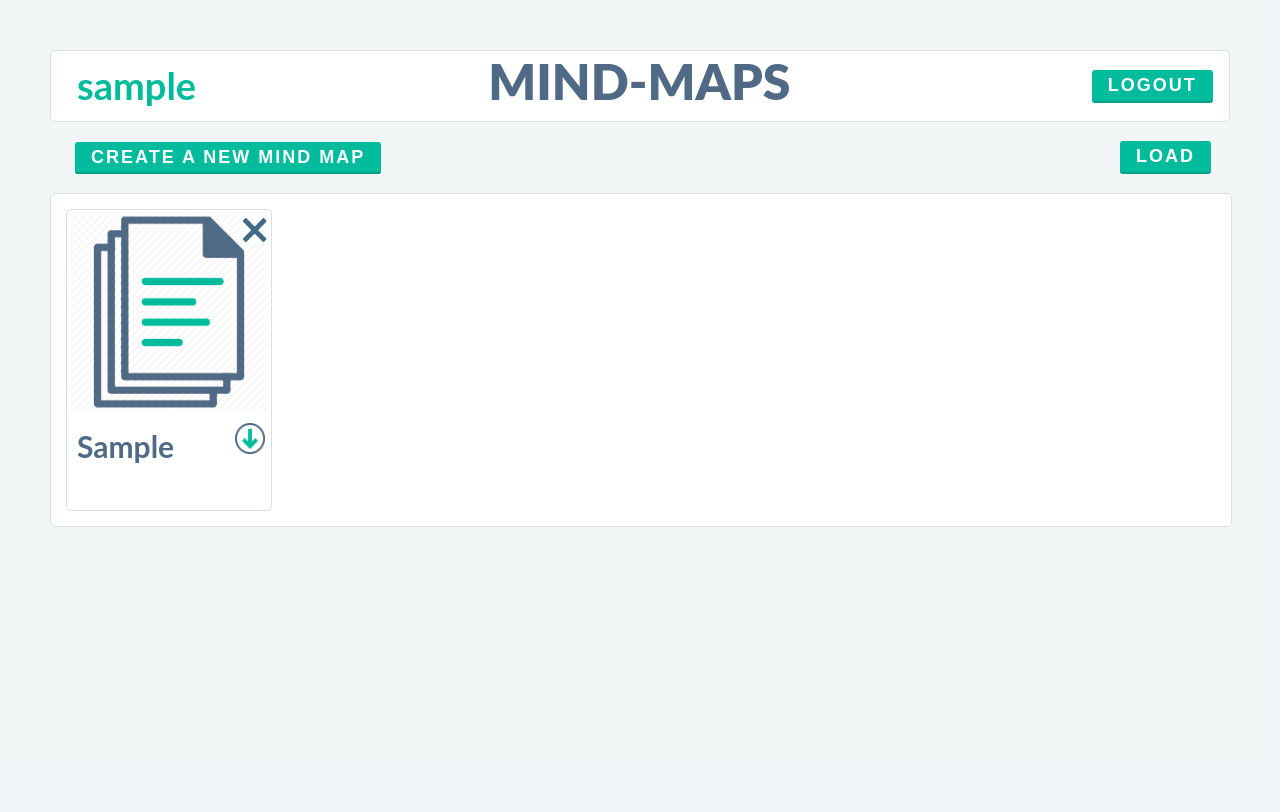
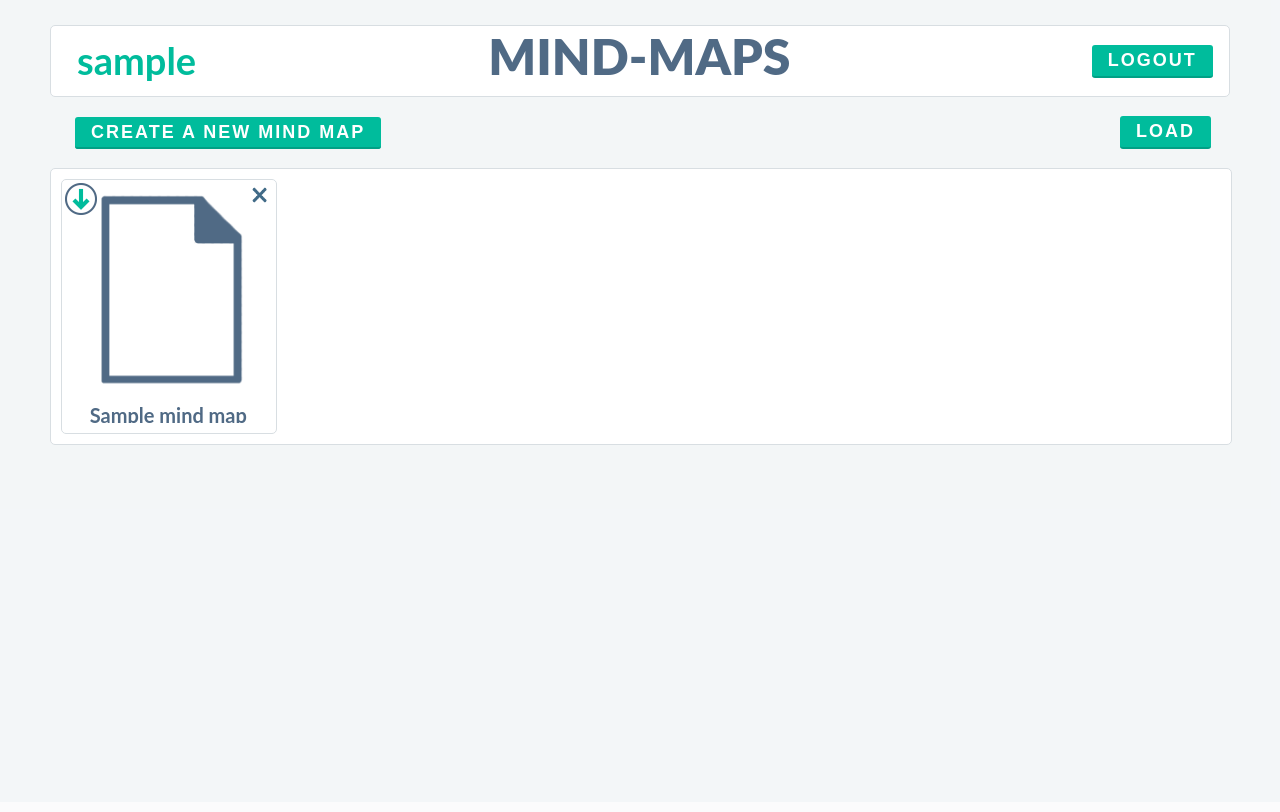
Before and after one commit to matjukov-nikolaj/mind-maps, a Symfony app: template templates/personal_account.html.twig in a window 1280 px wide. After the commit the page ends 445 px from the top, so only its background shows below. Run offline with Twig, Linux system fonts and the light colour scheme; the template is opened without the code that fills it: most values are stand-ins (such as "Sample title", 1, 10 or a date in 2020); some libraries are stand-ins or nearby versions.

Commit message:
Исправил пространство, которое занимает один файлик Mind-map'aa

```diff
--- a/public/css/modal.css
+++ b/public/css/modal.css
@@ -32,8 +32,8 @@
 }
 
 .modal_close {
-    width: 25px;
-    height: 26px;
+    width: 15px;
+    height: 16px;
     float: right;
     background-position: right;
     background-repeat: no-repeat;
--- a/public/css/personal.css
+++ b/public/css/personal.css
@@ -1,6 +1,6 @@
 .personal_account_field {
-    height: 89vh;
-    padding: 50px;
+    height: 94vh;
+    padding: 25px 50px;
     background-color: rgba(242, 245, 247, 0.9);
 }
 
@@ -40,7 +40,7 @@
 .existing_mind_maps {
     overflow-y: scroll;
     width: 100%;
-    max-height: 715px;
+    max-height: 760px;
     background: #ffffff;
     border-radius: 5px;
     border: 1px solid #d8dee2;
@@ -60,8 +60,8 @@
 }
 
 .mind_map_file_container {
-    width: 20%;
-    padding: -15px;
+    width: 10%;
+    padding: -10px;
     float: left;
 }
 
@@ -69,8 +69,8 @@
 {
     border: 1px solid #d8dee2;
     border-radius: 5px;
-    margin: 15px;
-    min-height: 300px;
+    margin: 10px;
+    min-height: 200px;
 }
 
 .mind_map_icon_block
@@ -79,15 +79,33 @@
     width: 100%;
 }
 
+.root_name_block {
+    width: 60%;
+    padding: -5px;
+    position: absolute;
+    /*top: 60px;*/
+    /*left: 60px;*/
+    top: 25%;
+    left: 20%;
+    max-height: 55%;
+    overflow: hidden;
+}
+
+.root_name {
+    text-align: center;
+    margin: 7px;
+    font: 700 14px "Lato", sans-serif;
+    color: #00bc9c;
+}
+
 .mind_map_icon
 {
     width: 100%;
 }
 
 .mind_map_name {
-    text-align: center;
     color: #506a85;
-    font-size: 30px;
+    font-size: 18px;
     margin: 0 auto;
     font-family: "Lato", sans-serif;
     font-weight: bold;
@@ -100,22 +118,44 @@
     width: 100%;
 }
 .mind_map_name_block {
-    width: 70%;
-    max-height: 35px;
+    text-align: center;
+    width: 90%;
+    max-height: 20px;
+    margin: 10px;
     overflow: hidden;
-    float: left;
-    margin: 10px;
+    text-overflow: ellipsis;
 }
 
 .mind_map_download_icon {
+    position: absolute;
     width: 15%;
-    float: left;
-    margin: 5px;
     cursor: pointer;
+    top: 3px;
+    left: 3px;
 }
 
 .download_icon {
     width: 100%;
+}
+
+
+@media screen and (max-width: 1300px) {
+
+    .mind_map_name {
+        font-size: 20px;
+    }
+
+    .existing_mind_maps {
+        max-height: 1100px;
+    }
+
+    .root_name {
+        font-size: 18px;
+    }
+
+    .mind_map_file_container {
+        width: 20%;
+    }
 }
 
 @media screen and (max-width: 1125px) {
@@ -124,7 +164,21 @@
     }
 
     .mind_map_file_container {
-        width: 33.3%;
+        width: 25%;
+    }
+}
+
+@media screen and (max-width: 1000px) {
+    .title_name {
+        font: 900 40px "Lato", sans-serif;
+    }
+
+    .existing_mind_maps {
+        max-height: 1000px;
+    }
+
+    .mind_map_file_container {
+        width: 33.333333333333333%;
     }
 }
 
@@ -141,7 +195,7 @@
 .delete_file {
     position: absolute;
     top: -25px;
-    right: -25px;
+    right: -20px;
 }
 
 .message {
--- a/public/js/api/controllers/download-controller.js
+++ b/public/js/api/controllers/download-controller.js
@@ -9,8 +9,9 @@
         for (let i = 0; i < downloadButtons.length; ++i) {
             const downloadButton = downloadButtons[i];
             downloadButton.onclick = () => {
-                const downloadButtonParent = downloadButton.parentNode;
-                this.name = downloadButtonParent.firstChild.nextSibling.children[0].innerText;
+                const downloadButtonParent = downloadButton.parentNode.parentNode;
+                this.name = downloadButtonParent.children[1].children[1].innerText;
+                console.log(this.name);
                 const data = {
                     name: this.name
                 };
--- a/public/js/api/controllers/mind-map-loader-controller.js
+++ b/public/js/api/controllers/mind-map-loader-controller.js
@@ -10,7 +10,7 @@
         if (path.length === 2) {
             return;
         }
-        const mindMapName = path[path.length - 1];
+        const mindMapName = decodeURIComponent(path[path.length - 1]);
         const data = {
             name: mindMapName
         };
--- a/public/js/api/controllers/save-changes-controller.js
+++ b/public/js/api/controllers/save-changes-controller.js
@@ -16,7 +16,7 @@
                 return document.getElementById("openDownload").click();
             }
             const path = this._getMindMapPath();
-            const mindMapName = path[path.length - 1];
+            const mindMapName = decodeURIComponent(path[path.length - 1]);
             const saver = new TreeSaver();
             const json = saver.save(this.tree);
             const jsonStr = JSON.stringify(json);
--- a/public/js/modal/load-modal.js
+++ b/public/js/modal/load-modal.js
@@ -35,7 +35,7 @@
         const loadButton = document.getElementById('loadButton');
         loadButton.onclick = () => {
             const input = document.getElementById("input_save");
-            this.name = input.value;
+            this.name = input.value.replace(new RegExp('[^а-яА-Яa-zA-Z0-9_-]', 'u'), '');
             const loadFile = document.getElementById('files').files[0];
             const fileData = new FileReader(loadFile);
             const file = fileData.readAsText(loadFile);
--- a/public/js/modal/save-as-modal.js
+++ b/public/js/modal/save-as-modal.js
@@ -41,7 +41,8 @@
         const saveButton = document.getElementById("saveButton");
         saveButton.onclick = () => {
             let inputSaver = document.getElementById("input_save");
-            this.name = inputSaver.value.replace(new RegExp('[^a-zA-Z0-9_-]', 'g'), '');
+            this.name = inputSaver.value.replace(new RegExp('[^а-яА-Яa-zA-Z0-9_-]', 'u'), '');
+            console.log(this.name);
             const saver = new TreeSaver();
             const json = saver.save(this.tree);
             this.json = JSON.stringify(json);
--- a/templates/mind_maps_creator.html.twig
+++ b/templates/mind_maps_creator.html.twig
@@ -102,7 +102,7 @@
     <script src="/js/mind-map-creator/utilites/tree-loader.js"></script>
     <script src="/js/mind-map-creator/utilites/tree-renderer.js"></script>
     <script src="/js/mind-map-creator/controllers/scroll-controller.js"></script>
-    <script src="/js/api/controllers/mind-map-loader-controller.js"></script>
+    <script charset="utf-8" src="/js/api/controllers/mind-map-loader-controller.js"></script>
     <script src="/js/api/mind-map-api.js"></script>
     <script src="/js/api/settings/api-config.js"></script>
     <script src="/js/mind-map-creator/main.js"></script>
--- a/templates/personal_account.html.twig
+++ b/templates/personal_account.html.twig
@@ -30,23 +30,26 @@
                 </div>
             </div>
             <div class="existing_mind_maps">
-                {% if mindMapsNames|length == 0 %}
+                {% if mindMapNames|length == 0 %}
                     <p class="message">You don't have mind maps, create it now.</p>
                 {% endif %}
-                {% for name in mindMapsNames %}
+                {% for name in mindMapNames %}
                     <div class="mind_map_file_container">
                         <div class="mind_map_file">
                             <div class="mind_map_icon_block">
                                 <img class="mind_map_icon" src="images/mind_map_icon.png">
-                                <button class="modal_close delete_file"></button>
-                            </div>
-
-                            <div class="mind_map_info">
-                                <div class="mind_map_name_block">
-                                    <a class="mind_map_name" title={{ name }} href={{ "/mind_map/" ~ name }}>{{ name|e }}</a>
+                                <div class="root_name_block">
+                                    <p class="root_name">{{ mindMapRootNames[loop.index0] }}</p>
                                 </div>
                                 <div class="mind_map_download_icon">
                                     <img class="mind_map_icon" src="images/download_arrow.png">
+                                </div>
+                                <button class="delete_file modal_close"></button>
+                            </div>
+                            <div class="mind_map_info">
+                                <div class="mind_map_name_block">
+                                    <a class="mind_map_name"
+                                       title={{ name }} href={{ "/mind_map/" ~ name }}>{{ name|e }}</a>
                                 </div>
                             </div>
                             <div class="clear"></div>
```
Also changed, not shown: src/Controller/MindMapController.php (+27 -28 lines), src/Controller/PersonalAccountController.php (+50 -11 lines), public/images/button_close.png, public/images/button_close3.png (added), public/images/mind_map_icon.png.
